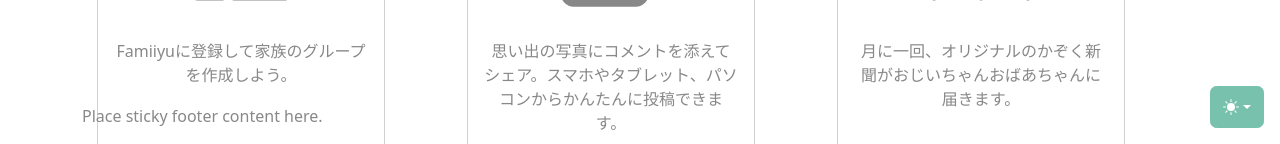
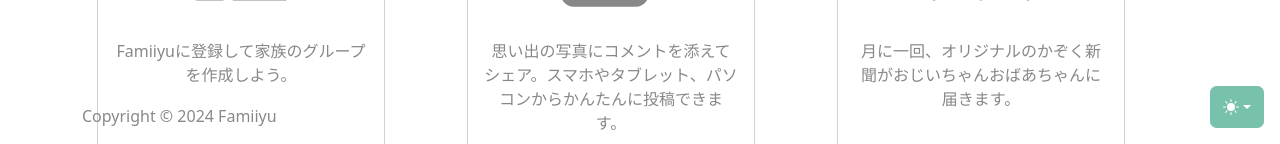
Before and after one commit to famiiyu/landing, a Jekyll site: the page built from index.html, in a window 1280 px wide and 900 px high, scrolled down 606 px. Shown: the part 756-900 px from the top of the window. Built offline with Jekyll 4.4.1, drawn with Linux system fonts in a browser that asks for light colours; nearby versions of some CDN libraries.

Commit message:
feat: add copyright in footer

```diff
--- a/_includes/footer.html
+++ b/_includes/footer.html
@@ -1,5 +1,5 @@
 <footer class="footer fixed-bottom mt-auto py-3 bg-body-tertiary">
   <div class="container">
-    <span class="text-body-secondary">Place sticky footer content here.</span>
+    <span class="text-body-secondary">Copyright &copy; 2024 Famiiyu</span>
   </div>
 </footer>
```
